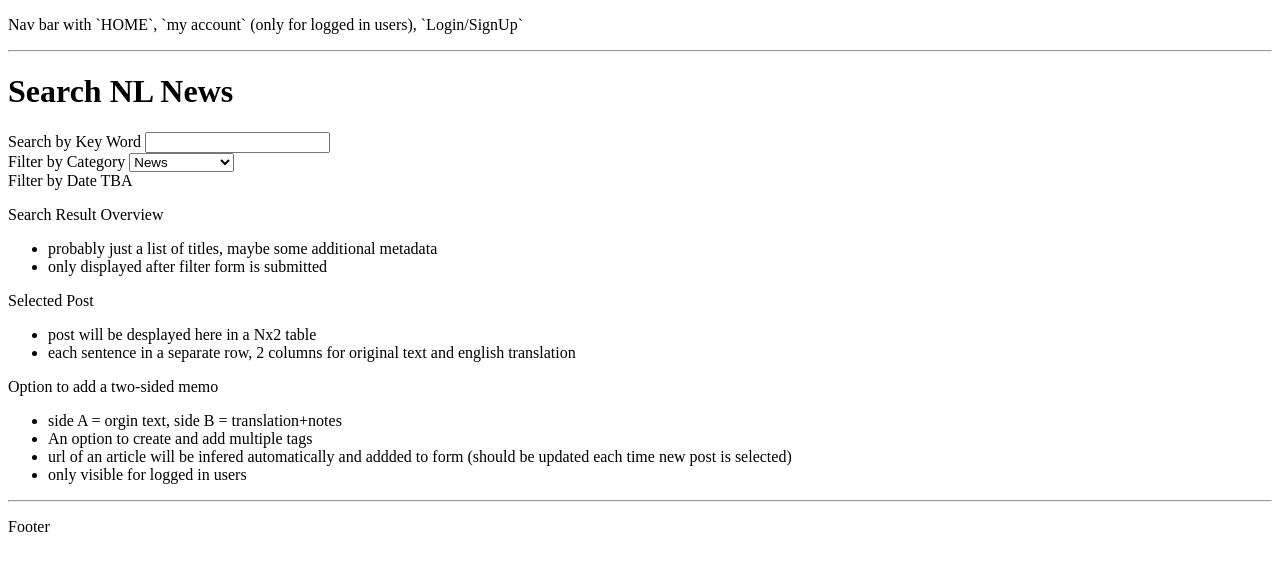
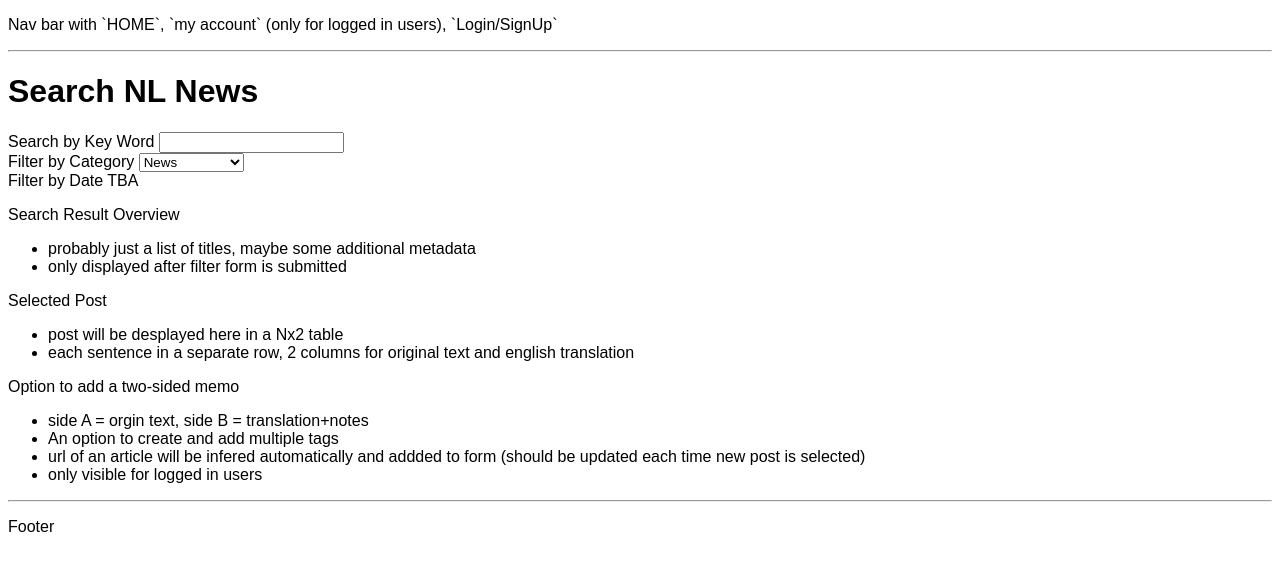
Before and after one commit to axyorah/nl-news-translator, a Django app: page /news/ in a window 1280 px wide. Shown: the top 571 px of the page. Run offline with Django 3.2, Linux system fonts and the light colour scheme.

Commit message:
add: added and registered static files

```diff
--- a/newsnl2en/settings.py
+++ b/newsnl2en/settings.py
@@ -122,6 +122,9 @@ USE_TZ = True
 # https://docs.djangoproject.com/en/3.2/howto/static-files/
 
 STATIC_URL = '/static/'
+STATICFILES_DIRS = [
+    os.path.join(BASE_DIR, 'static')
+  ]
 
 # Default primary key field type
 # https://docs.djangoproject.com/en/3.2/ref/settings/#default-auto-field
--- /dev/null
+++ b/static/css/style.css
@@ -0,0 +1,3 @@
+body {
+    font-family: sans-serif;
+}
--- a/templates/main.html
+++ b/templates/main.html
@@ -1,10 +1,12 @@
 <!DOCTYPE html>
+{% load static %}
 <html lang="en">
   <head>
     <meta charset="UTF-8" />
     <meta http-equiv="X-UA-Compatible" content="IE=edge" />
     <meta name="viewport" content="width=device-width, initial-scale=1.0" />
     <title>NL-to-EN News Translator</title>
+    <link rel="stylesheet" href="{% static 'css/style.css' %}"></link>
   </head>
   <body>
     <div class="container">
```
